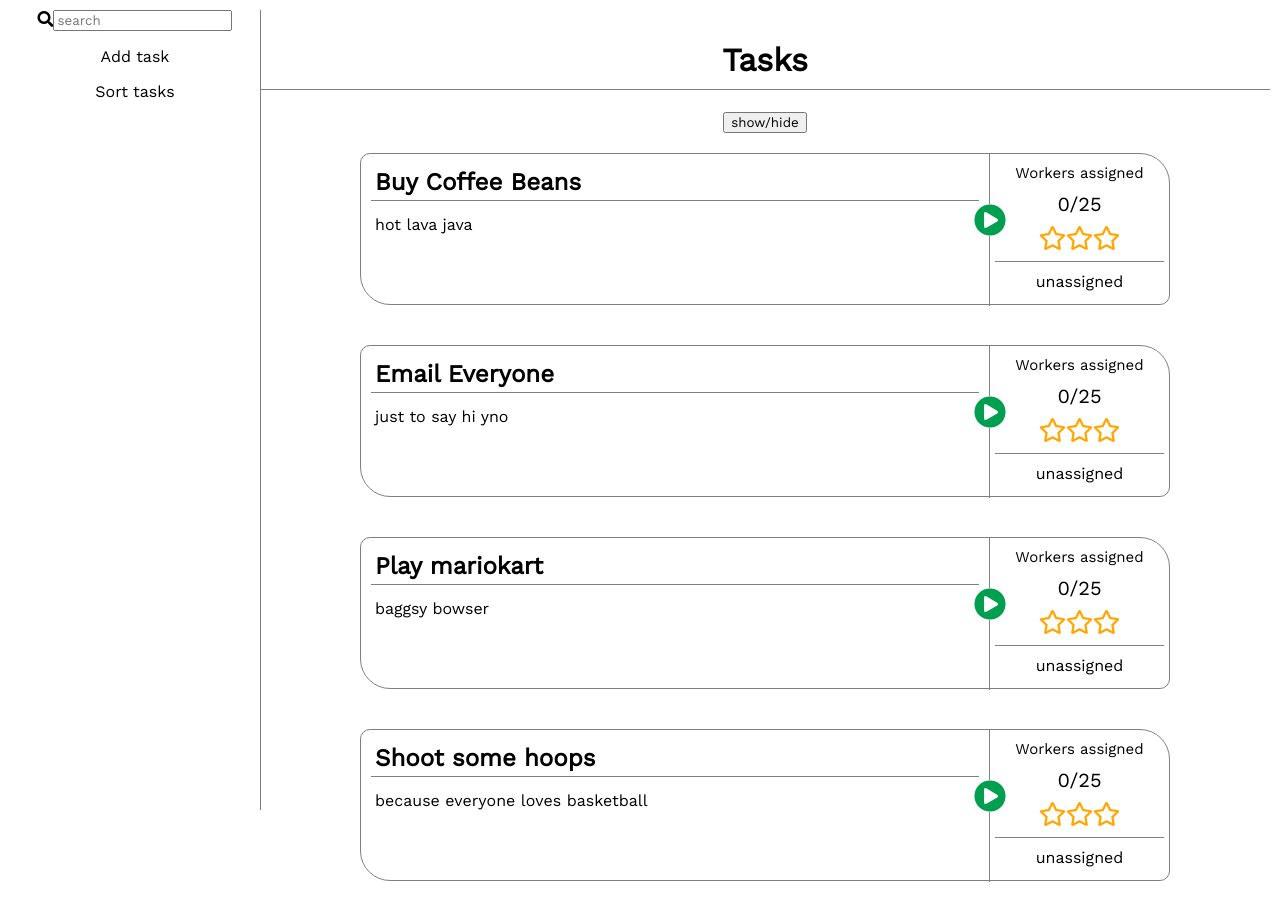
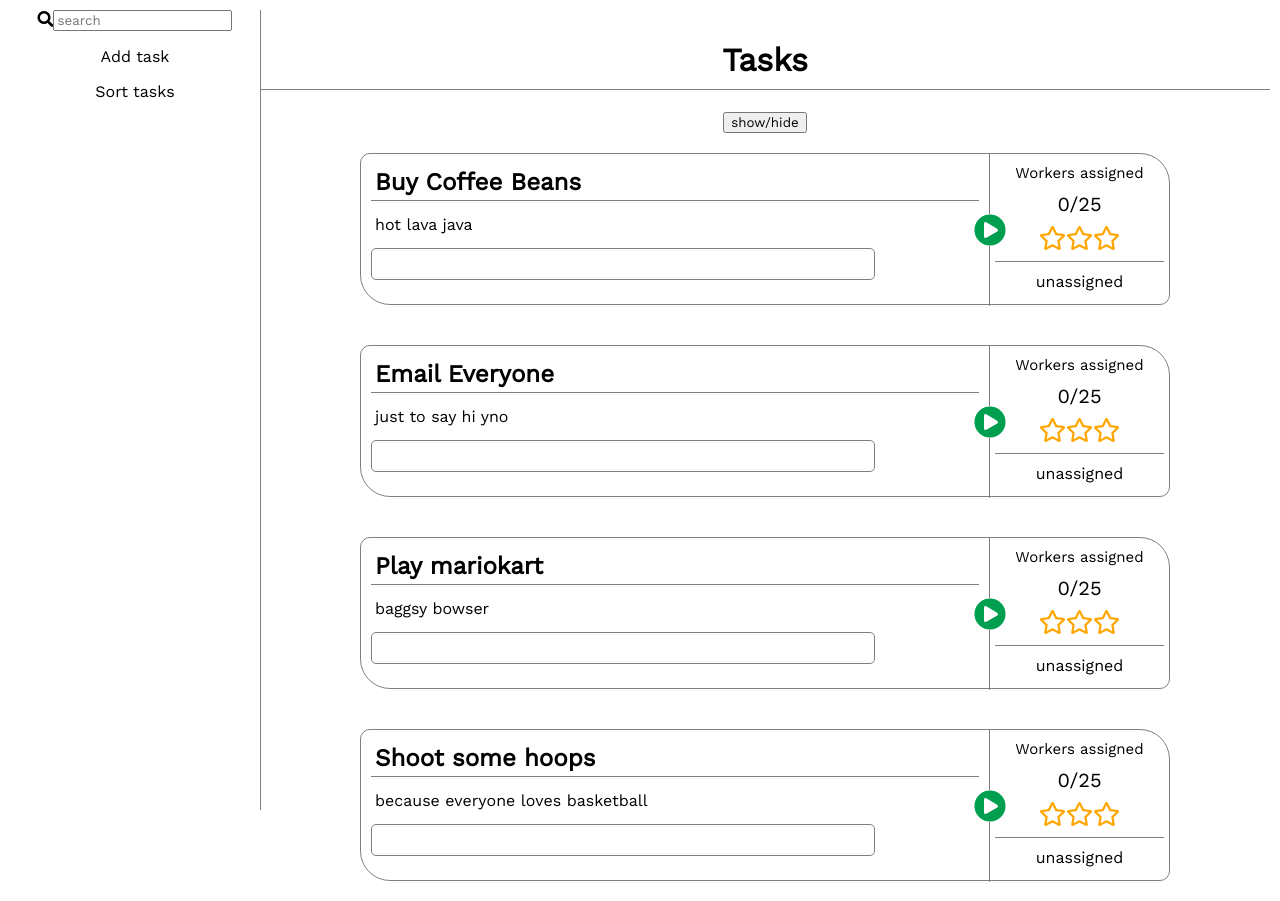
Before and after one commit to CKeogh/blue-prism-tech-test, a React (Create React App) app: page / in a window 1280 px wide. Built offline with nearby package versions, Linux system fonts and the light colour scheme.

Commit message:
handle status change and create progress bar

```diff
--- a/src/App.js
+++ b/src/App.js
@@ -52,7 +52,7 @@ class App extends React.Component {
             <h1 className="header">Tasks</h1>
           </header>
           <button onClick={this.handleClick} >show/hide</button>
-          <TaskList tasks={this.state.tasks} changePriority={this.changePriority} />
+          <TaskList tasks={this.state.tasks} changePriority={this.changePriority} handleStatusChange={this.handleStatusChange} />
         </div>
       </div>
     );
@@ -72,6 +72,25 @@ class App extends React.Component {
     })
   }
 
+  handleStatusChange = (taskId, status) => {
+    this.setState((prevState) => {
+      const currentTask = prevState.tasks[taskId];
+      currentTask.status = status;
+
+      if (currentTask.priority === 1) {
+        currentTask.workers = 6
+      } else if (currentTask.priority === 2) {
+        currentTask.workers = 12
+      } else if (currentTask.priority === 3) {
+        currentTask.workers = 25
+      } else {
+        currentTask.workers = 0
+      }
+      currentTask.progress = 30;
+      return { tasks: prevState.tasks }
+    })
+  }
+
 }
 
 export default App;
--- a/src/App.scss
+++ b/src/App.scss
@@ -101,7 +101,7 @@ $border-soft: solid 0.5px grey;
       background-color: white;
       color: rgb(0, 158, 79);
       position: absolute;
-      top: 50px;
+      top: 60px;
       right: 163px;
       font-size: 2em;
     }
@@ -122,3 +122,18 @@ $border-soft: solid 0.5px grey;
 .menu-option:hover {
   font-weight: bold;
 }
+
+.progress-bar {
+  margin: 10px;
+  width: 80%;
+  height: 30px;
+  border: $border;
+  border-radius: 5px;
+}
+
+.progress-complete {
+  margin: 0;
+  height: 100%;
+  border-radius: 5px;
+  background-color: $orange;
+}
--- a/src/components/PriorityDisplay.jsx
+++ b/src/components/PriorityDisplay.jsx
@@ -1,6 +1,6 @@
 import React from 'react';
 
-const PriorityDisplay = ({ priority, taskId, className, changePriority, toggleMenu }) => {
+const PriorityDisplay = ({ priority, taskId, className, changePriority, toggleMenu, handleStatusChange }) => {
 
     const filled = new Array(priority).fill('x')
     const empty = new Array(3 - priority).fill('x')
@@ -13,12 +13,14 @@ const PriorityDisplay = ({ priority, taskId, className, changePriority, toggleMe
                 return <span key={i} onClick={(e) => {
                     changePriority(e, i, taskId)
                     if (toggleMenu) toggleMenu('display')
+                    if (handleStatusChange) handleStatusChange(taskId, 'running')
                 }} className="star-icon fas fa-star" />
             })}
             {empty.map((_, i) => {
                 return <span key={i} onClick={(e) => {
                     changePriority(e, i + 1, taskId)
                     if (toggleMenu) toggleMenu('display')
+                    if (handleStatusChange) handleStatusChange(taskId, 'running')
                 }} className="star-icon far fa-star" />
             })}
         </div>
--- a/src/components/PrioritySelect.jsx
+++ b/src/components/PrioritySelect.jsx
@@ -1,14 +1,19 @@
 import React from 'react';
 import PriorityDisplay from './PriorityDisplay';
 
-const PrioritySelect = ({ className, view, toggleMenu, priority, taskId, changePriority }) => {
+const PrioritySelect = ({ className, view, toggleMenu, priority, taskId, changePriority, handleStatusChange }) => {
     return (
         <div className={className} style={{
             opacity: view === 'prioritySelect' ? '1' : '0',
             visibility: view === 'prioritySelect' ? 'visible' : 'hidden'
         }} >
             <p className="menu-option" >Select Priority</p>
-            <PriorityDisplay priority={priority} taskId={taskId} changePriority={changePriority} toggleMenu={toggleMenu} />
+            <PriorityDisplay
+                priority={priority}
+                taskId={taskId}
+                changePriority={changePriority}
+                toggleMenu={toggleMenu}
+                handleStatusChange={handleStatusChange} />
         </div>
     )
 }
--- /dev/null
+++ b/src/components/ProgressBar.jsx
@@ -0,0 +1,13 @@
+import React from 'react';
+
+const Progressbar = ({ className, progress }) => {
+    return (
+        <div className={className} >
+            <div className="progress-complete"
+                style={{ width: `${progress}%` }}
+            ></div>
+        </div>
+    )
+}
+
+export default Progressbar;
--- a/src/components/TaskCard.jsx
+++ b/src/components/TaskCard.jsx
@@ -2,6 +2,7 @@ import React from 'react';
 import TaskWorkerDisplay from './TaskWorkerDisplay';
 import TaskMenu from './TaskMenu';
 import PrioritySelect from './PrioritySelect';
+import Progressbar from './ProgressBar';
 
 class TaskCard extends React.Component {
 
@@ -10,16 +11,35 @@ class TaskCard extends React.Component {
     }
 
     render() {
-        const { task, taskId, changePriority } = this.props;
+        const { task, taskId, changePriority, handleStatusChange } = this.props;
         return (
             <div className="task-card" >
                 <div className="task-text" >
                     <h3 className="task-header" >{task.title}</h3>
                     <p className="task-desc" >{task.desc}</p>
+                    <Progressbar
+                        progress={task.progress}
+                        className="progress-bar"
+                    />
                 </div>
-                <TaskWorkerDisplay task={task} taskId={taskId} view={this.state.view} className="task-worker-display" changePriority={changePriority} toggleMenu={this.toggleMenu} />
-                <TaskMenu className="task-worker-display" view={this.state.view} toggleMenu={this.toggleMenu} />
-                <PrioritySelect className="task-worker-display" priority={task.priority} taskId={taskId} changePriority={changePriority} view={this.state.view} toggleMenu={this.toggleMenu} />
+                <TaskWorkerDisplay
+                    task={task}
+                    taskId={taskId}
+                    view={this.state.view}
+                    className="task-worker-display"
+                    changePriority={changePriority}
+                    toggleMenu={this.toggleMenu} />
+                <TaskMenu className="task-worker-display"
+                    view={this.state.view}
+                    toggleMenu={this.toggleMenu} />
+                <PrioritySelect
+                    className="task-worker-display"
+                    priority={task.priority}
+                    taskId={taskId}
+                    changePriority={changePriority}
+                    view={this.state.view}
+                    toggleMenu={this.toggleMenu}
+                    handleStatusChange={handleStatusChange} />
             </div>
         )
     }
--- a/src/components/TaskList.jsx
+++ b/src/components/TaskList.jsx
@@ -1,11 +1,16 @@
 import React from 'react';
 import TaskCard from './TaskCard';
 
-const TaskList = ({ tasks, changePriority }) => {
+const TaskList = ({ tasks, changePriority, handleStatusChange }) => {
     return (
         <div className="task-list" >
             {tasks.map((task, i) => {
-                return <TaskCard key={i} task={task} taskId={i} changePriority={changePriority} />
+                return <TaskCard
+                    key={i}
+                    task={task}
+                    taskId={i}
+                    changePriority={changePriority}
+                    handleStatusChange={handleStatusChange} />
             })}
         </div>
     )
```
Also changed, not shown: 1 other file (tests, documents, lock files or other folders).
